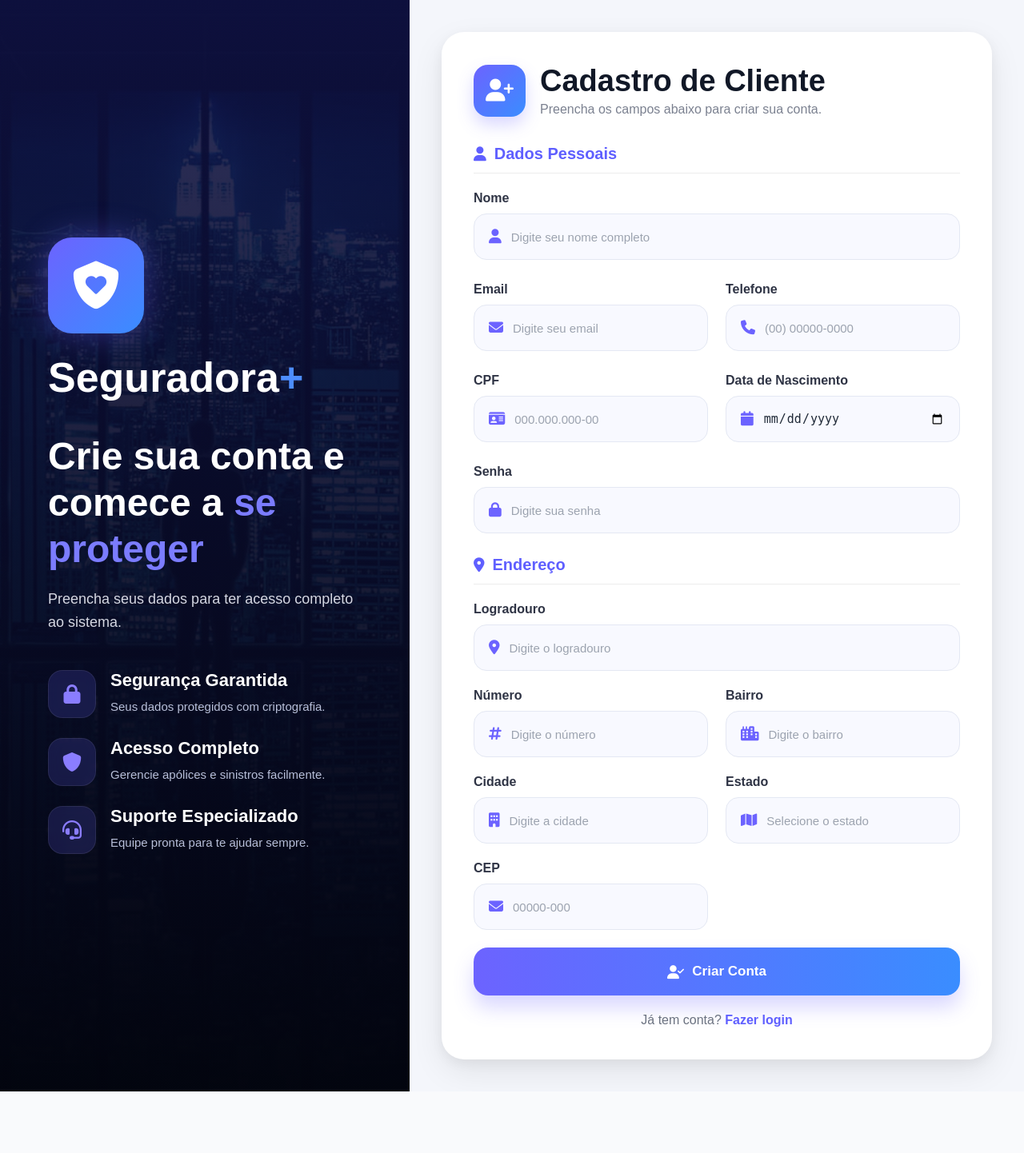
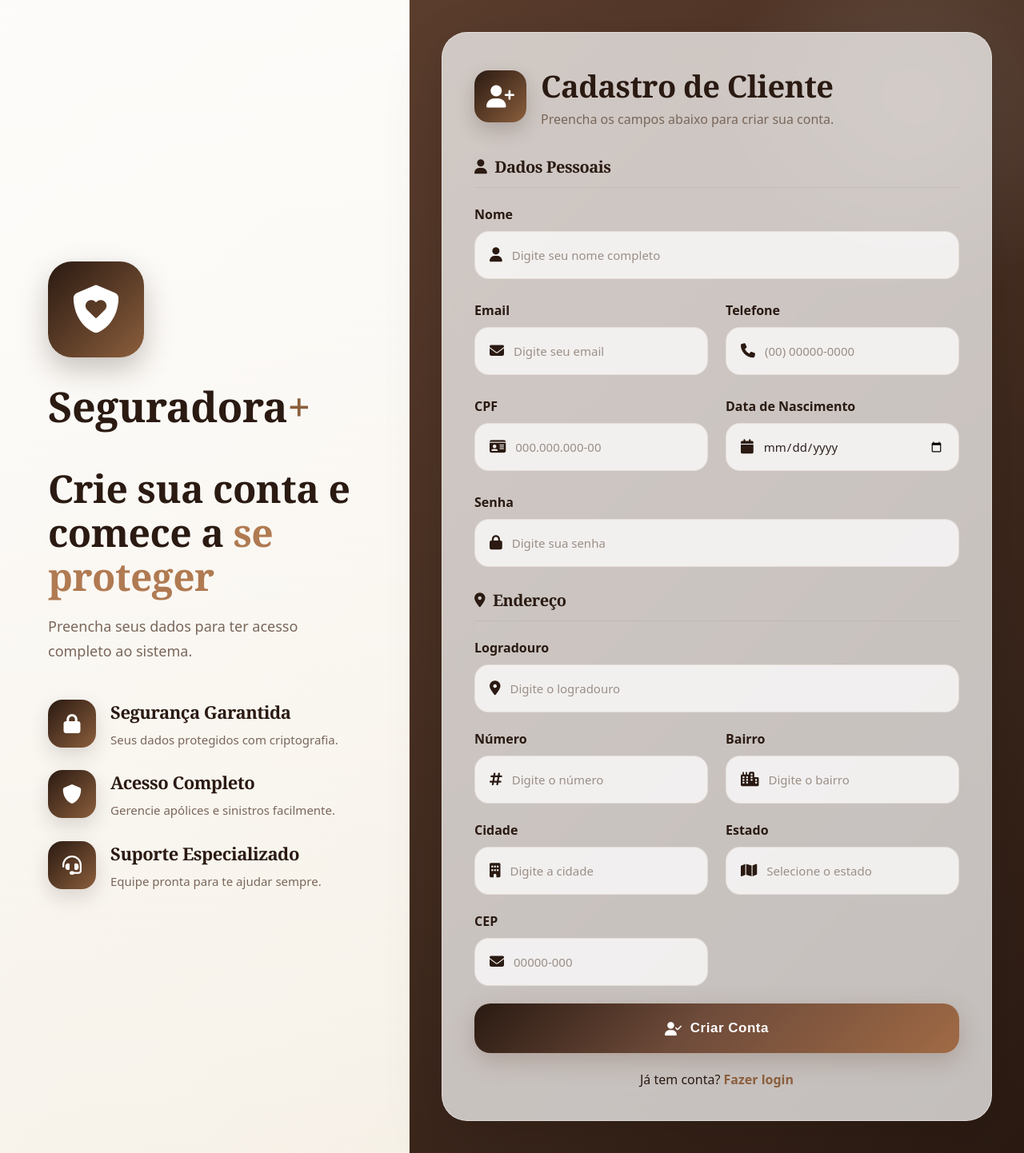
Before and after one commit to DerickMachado08/SeguradoraMais, a Spring Boot app: page /cadastro-cliente.html in a window 1280 px wide; the page is wider, and only the part inside the window is pictured. Shown: that part at 80% size. Before the commit the page ends 1365 px from the top of that part, so only its background shows below. Run offline with Spring Boot 4, Linux system fonts and the light colour scheme.

Commit message:
mudança no tema de cores do cadastro cliente e o login

```diff
--- a/src/main/resources/static/cadastro-cliente.html
+++ b/src/main/resources/static/cadastro-cliente.html
@@ -4,9 +4,9 @@
     <meta charset="UTF-8">
     <meta name="viewport" content="width=device-width, initial-scale=1.0">
     <title>Cadastro Cliente</title>
-
+    <link rel="preconnect" href="https://fonts.googleapis.com">
+    <link rel="preconnect" href="https://fonts.gstatic.com" crossorigin>
     <link rel="stylesheet" href="/css/cadastro.css">
-
     <link rel="stylesheet"
           href="https://cdnjs.cloudflare.com/ajax/libs/font-awesome/6.5.0/css/all.min.css">
 </head>
--- a/src/main/resources/static/css/cadastro.css
+++ b/src/main/resources/static/css/cadastro.css
@@ -1,13 +1,40 @@
+:root {
+
+    --cream: #F6F1E8;
+    --cream-2: #FCFAF7;
+    --beige: #E7D8C4;
+    --beige-soft: #F1E7D8;
+    --brown: #8B5E3C;
+    --brown-light: #B07A52;
+    --brown-dark: #2A1A12;
+    --brown-muted: #7A675B;
+    --glass: rgba(255,255,255,0.55);
+    --border: rgba(139, 94, 60, 0.15);
+    --shadow: rgba(42, 26, 18, 0.12);
+    --text: #2F241F;
+    --text-soft: #7A6B63;
+    --font-display: 'Libre Baskerville', Georgia, serif;
+    --font-body: 'IBM Plex Sans', system-ui, sans-serif;
+}
+
 *{
-     margin: 0;
-     padding: 0;
-     box-sizing: border-box;
- }
+    margin: 0;
+    padding: 0;
+    box-sizing: border-box;
+}
 
 body{
-    font-family: Arial, Helvetica, sans-serif;
+    font-family: var(--font-body);
     min-height: 100vh;
-    background: #050816;
+    background: radial-gradient(circle at top left, #fff8ef 0%, transparent 30%),
+    radial-gradient(circle at bottom right, #ead7c0 0%, transparent 25%),
+    var(--cream);
+    color: var(--text);
+}
+
+h1,h2,h3{
+    font-family: var(--font-display);
+    letter-spacing: -.5px;
 }
 
 /* CONTAINER */
@@ -22,29 +49,25 @@ body{
 .left{
     width: 40%;
     position: relative;
-    background:
-            linear-gradient(rgba(5,10,40,0.85), rgba(4,8,25,0.95)),
-            url("../imagesInicial/tech.jpg");
-    background-size: cover;
-    background-position: center;
+    background: linear-gradient(180deg, rgba(255,255,255,0.75), rgba(255,255,255,0.45)),
+    linear-gradient(135deg, #f8f2ea 0%, #efe3d2 100%);
     overflow: hidden;
     display: flex;
     align-items: center;
+    border-right: 1px solid var(--border);
 }
 
 .overlay{
     position: absolute;
     inset: 0;
-    background: linear-gradient(180deg, rgba(80,70,255,0.12),
-    rgba(0,0,0,0.4)
-    );
+    background: linear-gradient(180deg, rgba(255,255,255,0.15), rgba(255,255,255,0.05));
 }
 
 .content-left{
     position: relative;
     z-index: 2;
     padding: 60px;
-    color: white;
+    color: var(--brown-dark);
 }
 
 .logo-area{
@@ -55,11 +78,11 @@ body{
     width: 120px;
     height: 120px;
     border-radius: 30px;
-    background: linear-gradient(135deg,#6c63ff,#3a8dff);
+    background: linear-gradient(135deg, var(--brown-dark), var(--brown));
     display: flex;
     align-items: center;
     justify-content: center;
-    box-shadow: 0 0 40px rgba(108,99,255,0.4);
+    box-shadow: 0 15px 35px rgba(42,26,18,0.25);
     margin-bottom: 25px;
 }
 
@@ -74,23 +97,23 @@ body{
 }
 
 .logo-area span{
-    color: #4d8dff;
+    color: var(--brown);
 }
 
 .left h2{
     font-size: 48px;
-    line-height: 1.2;
+    line-height: 1.15;
     margin-bottom: 20px;
 }
 
 .left h2 span{
-    color: #7b7cff;
+    color: var(--brown-light);
 }
 
 .left p{
-    color: #d5d7e2;
+    color: var(--brown-muted);
     font-size: 18px;
-    line-height: 1.6;
+    line-height: 1.7;
     margin-bottom: 45px;
 }
 
@@ -111,22 +134,16 @@ body{
 .icon-box{
     min-width: 60px;
     height: 60px;
-
     border-radius: 18px;
-
-    background: rgba(108,99,255,0.18);
-
+    background: linear-gradient(135deg, var(--brown-dark), var(--brown));
     display: flex;
     align-items: center;
     justify-content: center;
-
-    border: 1px solid rgba(255,255,255,0.08);
-
-    backdrop-filter: blur(8px);
+    box-shadow: 0 10px 25px rgba(42,26,18,0.15);
 }
 
 .icon-box i{
-    color: #8a7dff;
+    color: white;
     font-size: 24px;
 }
 
@@ -138,7 +155,7 @@ body{
 .benefit-card p{
     margin: 0;
     font-size: 15px;
-    color: #b8bfd8;
+    color: var(--brown-muted);
 }
 
 /* LADO DIREITO */
@@ -149,7 +166,20 @@ body{
     justify-content: center;
     align-items: center;
     padding: 40px;
-    background: #f4f6fb;
+    position: relative;
+    background: linear-gradient(135deg, #5b3d2d 0%, #2A1A12 100%);
+}
+
+.right::before{
+    content: "";
+    position: absolute;
+    width: 500px;
+    height: 500px;
+    border-radius: 50%;
+    background: radial-gradient(rgba(255,255,255,0.12), transparent 70%);
+    top: -120px;
+    right: -120px;
+    pointer-events: none;
 }
 
 /* CARD FORM */
@@ -157,11 +187,14 @@ body{
 .form-card{
     width: 100%;
     max-width: 980px;
-    background: white;
-    border-radius: 28px;
+    background: rgba(255,255,255,0.72);
+    backdrop-filter: blur(18px);
+    border: 1px solid rgba(255,255,255,0.4);
+    border-radius: 32px;
     padding: 40px;
-    box-shadow: 0 15px 40px rgba(0,0,0,0.08),
-    0 5px 15px rgba(0,0,0,0.05);
+    box-shadow: 0 10px 40px rgba(0,0,0,0.06), 0 25px 80px rgba(42,26,18,0.10);
+    position: relative;
+    z-index: 2;
 }
 
 /* TOPO */
@@ -177,11 +210,11 @@ body{
     width: 65px;
     height: 65px;
     border-radius: 18px;
-    background: linear-gradient(135deg,#6c63ff,#3a8dff);
+    background: linear-gradient(135deg, var(--brown-dark), var(--brown));
     display: flex;
     align-items: center;
     justify-content: center;
-    box-shadow: 0 10px 20px rgba(108,99,255,0.25);
+    box-shadow: 0 10px 25px rgba(42,26,18,0.20);
 }
 
 .title-icon i{
@@ -190,14 +223,16 @@ body{
 }
 
 .title-area h2{
-    color: #111827;
+    color: var(--brown-dark);
     font-size: 38px;
     margin-bottom: 5px;
 }
 
 .title-area span{
-    color: #7b8190;
+    color: var(--brown-muted);
 }
+
+/* GRID */
 
 .grid{
     display: grid;
@@ -209,14 +244,16 @@ body{
     grid-column: span 2;
 }
 
+/* SECTION */
+
 .section-title{
     display: flex;
     align-items: center;
     gap: 10px;
-    color: #5f5fff;
+    color: var(--brown-dark);
     font-size: 20px;
     padding-bottom: 12px;
-    border-bottom: 1px solid #ececec;
+    border-bottom: 1px solid rgba(139,94,60,0.10);
 }
 
 .section-title i{
@@ -233,34 +270,35 @@ body{
 .campo label{
     margin-bottom: 10px;
     font-weight: 600;
-    color: #2f3445;
+    color: var(--brown-dark);
 }
 
 /* INPUT */
 
 .input-box{
-    height: 58px;
+    height: 60px;
     display: flex;
     align-items: center;
     padding: 0 18px;
-    border-radius: 16px;
-    background: #f8f9ff;
-    border: 1px solid #e4e8f3;
-    transition: 0.3s;
+    border-radius: 18px;
+    background: rgba(255,255,255,0.75);
+    border: 1px solid rgba(139,94,60,0.12);
+    transition: all .3s ease;
 }
 
 .input-box:hover{
-    border-color: #b6beff;
+    border-color: rgba(139,94,60,0.35);
 }
 
 .input-box:focus-within{
-    border-color: #6c63ff;
+    border-color: var(--brown);
     background: white;
-    box-shadow: 0 0 0 5px rgba(108,99,255,0.12);
+    transform: translateY(-2px);
+    box-shadow: 0 0 0 5px rgba(139,94,60,0.12), 0 10px 25px rgba(139,94,60,0.10);
 }
 
 .input-box i{
-    color: #6c63ff;
+    color: var(--brown-dark);
     font-size: 18px;
     margin-right: 12px;
 }
@@ -271,50 +309,46 @@ input{
     outline: none;
     background: transparent;
     font-size: 15px;
-    color: #1f2937;
+    color: var(--text);
+    font-family: var(--font-body);
 }
 
 input::placeholder{
-    color: #9ca3af;
+    color: #9c8f87;
 }
 
 small{
     margin-top: 6px;
     font-size: 12px;
-    color: #ff4d6d;
+    color: #d94b6a;
 }
 
 /* BOTÃO */
 
 button{
     grid-column: span 2;
-
-    height: 60px;
-
+    height: 62px;
     border: none;
-    border-radius: 18px;
-
-    background: linear-gradient(90deg,#6c63ff,#3a8dff);
-
+    border-radius: 20px;
+    background: linear-gradient(135deg, #2A1A12 0%, #6E4B3A 45%, #A06A45 100%);
     color: white;
     font-size: 17px;
-    font-weight: bold;
-
+    font-weight: 600;
+    letter-spacing: .5px;
     cursor: pointer;
-
-    transition: 0.3s;
-
+    transition: all .35s ease;
     display: flex;
     align-items: center;
     justify-content: center;
     gap: 10px;
-
-    box-shadow: 0 15px 25px rgba(108,99,255,0.25);
+    box-shadow: 0 10px 30px rgba(110,75,58,0.28);
 }
 
 button:hover{
-    transform: translateY(-2px);
-    box-shadow: 0 18px 30px rgba(108,99,255,0.35);
+    transform: translateY(-4px);
+
+    box-shadow:
+            0 20px 40px rgba(110,75,58,0.32);
 }
 
 /* LOGIN */
@@ -324,18 +358,23 @@ button:hover{
 
     text-align: center;
 
-    color: #6b7280;
+    color: var(--brown-dark);
 }
 
 .login-link a{
-    color: #5f5fff;
+    color: var(--brown);
     text-decoration: none;
     font-weight: bold;
+}
+
+.login-link a:hover{
+    color: var(--brown-light);
 }
 
 /* RESPONSIVO */
 
 @media(max-width: 1200px){
+
     .left h2{
         font-size: 38px;
     }
@@ -345,6 +384,7 @@ button:hover{
 }
 
 @media(max-width: 950px){
+
     .container{
         flex-direction: column;
     }
@@ -360,22 +400,24 @@ button:hover{
 }
 
 @media(max-width: 700px){
+
     .grid{
         grid-template-columns: 1fr;
     }
+
     .full, button, .login-link{
         grid-column: span 1;
     }
     .form-card{
         padding: 25px;
     }
-
     .left h2{
         font-size: 32px;
     }
-
     .logo-area h1{
         font-size: 36px;
     }
-
+    .content-left{
+        padding: 35px;
+    }
 }
--- a/src/main/resources/static/login.html
+++ b/src/main/resources/static/login.html
@@ -3,12 +3,15 @@
 <head>
     <meta charset="UTF-8">
     <title>Login - Seguro Inteligente</title>
-    <link rel="stylesheet" href="/css/login.css">
+    <link rel="stylesheet" href="./css/login.css">
+    <link rel="preconnect" href="https://fonts.googleapis.com">
+    <link rel="preconnect" href="https://fonts.gstatic.com" crossorigin>
     <link href="https://cdnjs.cloudflare.com/ajax/libs/font-awesome/6.5.0/css/all.min.css" rel="stylesheet">
 </head>
 <body>
 
 <div class="container">
+
     <div class="login-box">
 
         <div class="logo">
```
Also changed, not shown: src/main/resources/static/css/login.css (+30 -20 lines).
